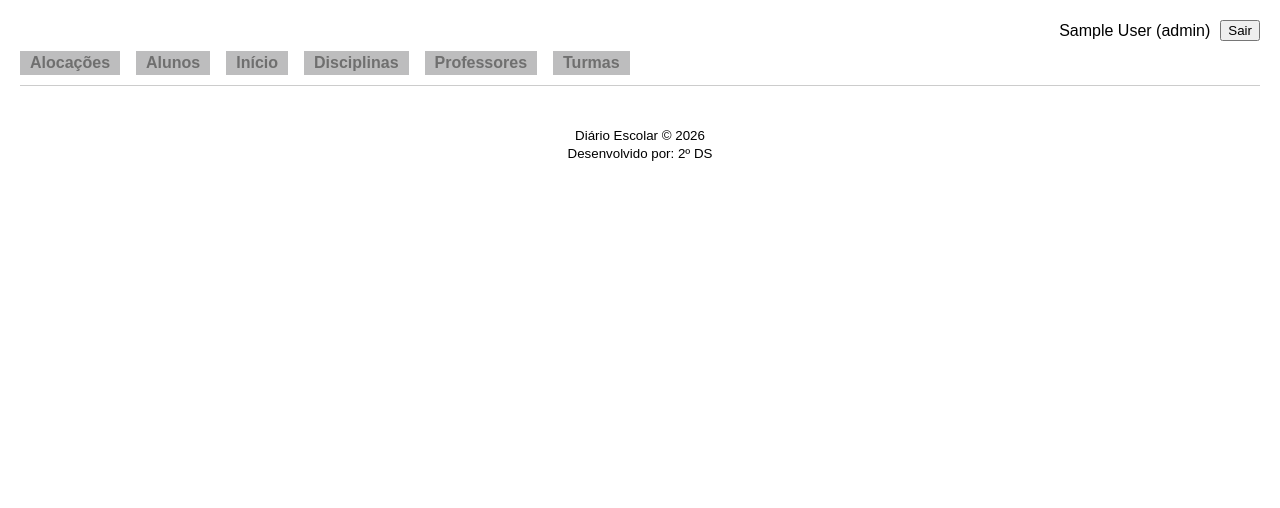
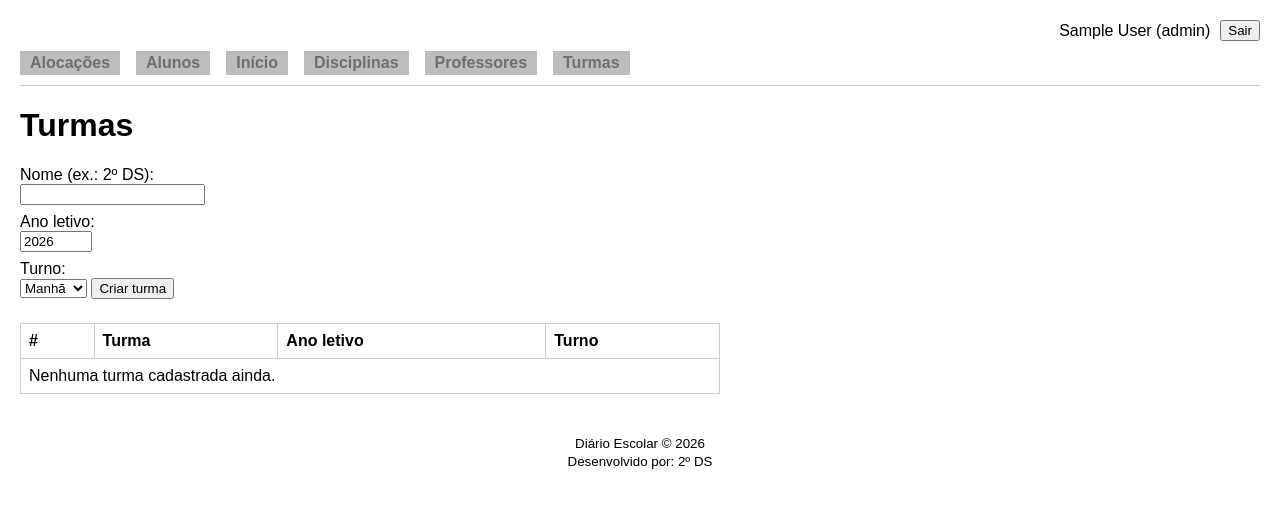
Before and after one commit to ravisantos/diario-escolar-online, a Flask app: page /admin/turmas in a window 1280 px wide. Shown: the top 508 px of the page. Run offline with Flask 3, Linux system fonts and the light colour scheme; the visitor is signed in with stand-in values (Sample User, id 1).

Commit message:
Criação página de criação de turma + formatação css em admin/base_admin.html

```diff
--- a/diario-escolar/routes/admin.py
+++ b/diario-escolar/routes/admin.py
@@ -2,9 +2,12 @@ from flask import Blueprint, flash, redirect, render_template, request, url_for
 
 from extensions import db
 from models.disciplina import Disciplina
+from models.turma import Turma
 from routes.decorators import login_obrigatorio
 
 admin_bp = Blueprint('admin', __name__)
+
+TURNOS = ('Manhã', 'Tarde', 'Noite', 'Integral')  # Lista de turnos
 
 # Rotas para os templates do painel admin:
 
@@ -55,7 +58,29 @@ def professores():
 @admin_bp.route('/turmas', methods=['GET', 'POST'])
 @login_obrigatorio('admin')
 def turmas():
-    return render_template('admin/turmas.html')
+    if request.method == 'POST':
+        nome = request.form.get('nome', '').strip()
+        ano = request.form.get('ano_letivo', type=int)
+        turno = request.form.get('turno', '')
+
+        if not nome:
+            flash('Informe o nome da turma.', 'erro')
+        elif ano is None or not 2000 <= ano <= 2100:
+            flash('Informe um ano letivo entre 2000 e 2100.', 'erro')
+        elif turno not in TURNOS:
+            flash('Escolha um turno.', 'erro')
+        elif Turma.query.filter_by(nome=nome, ano_letivo=ano).first():
+            flash('Já existe uma turma com esse nome nesse ano letivo.', 'erro')
+        else:
+            db.session.add(Turma(nome=nome, ano_letivo=ano, turno=turno))
+            db.session.commit()
+            flash('Turma criada.', 'sucesso')
+            return redirect(url_for('admin.turmas'))
+
+    lista = Turma.query.order_by(Turma.ano_letivo.desc(), Turma.nome).all()
+    return render_template('admin/turmas.html', turmas=lista, turnos=TURNOS)
+
+
 
 # Matrículas
 
--- a/diario-escolar/templates/admin/turmas.html
+++ b/diario-escolar/templates/admin/turmas.html
@@ -1 +1,42 @@
 {% extends 'admin/base_admin.html' %}
+
+{% block titulo %}Turmas{% endblock %}
+
+{% block conteudo_admin %}
+  <h1>Turmas</h1>
+
+  <form method="post">
+    <label for="nome">Nome (ex.: 2º DS):</label>
+    <input type="text" id="nome" name="nome" required>
+
+    <label for="ano_letivo">Ano letivo:</label>
+    <input type="number" id="ano_letivo" name="ano_letivo" value="2026" min="2000" max="2100" required>
+
+    <label for="turno">Turno:</label>
+    <select id="turno" name="turno" required>
+      {% for turno in turnos %}
+        <option value="{{ turno }}">{{ turno }}</option>
+      {% endfor %}
+    </select>
+
+    <button type="submit">Criar turma</button>
+  </form>
+
+  <table>
+    <thead>
+      <tr><th>#</th><th>Turma</th><th>Ano letivo</th><th>Turno</th></tr>
+    </thead>
+    <tbody>
+      {% for turma in turmas %}
+        <tr>
+          <td>{{ loop.index }}</td>
+          <td>{{ turma.nome }}</td>
+          <td>{{ turma.ano_letivo }}</td>
+          <td>{{ turma.turno }}</td>
+        </tr>
+      {% else %}
+        <tr><td colspan="4">Nenhuma turma cadastrada ainda.</td></tr>
+      {% endfor %}
+    </tbody>
+  </table>
+{% endblock %}
```
Also changed, not shown: diario-escolar/static/css/login.css (+23 -1 lines).
